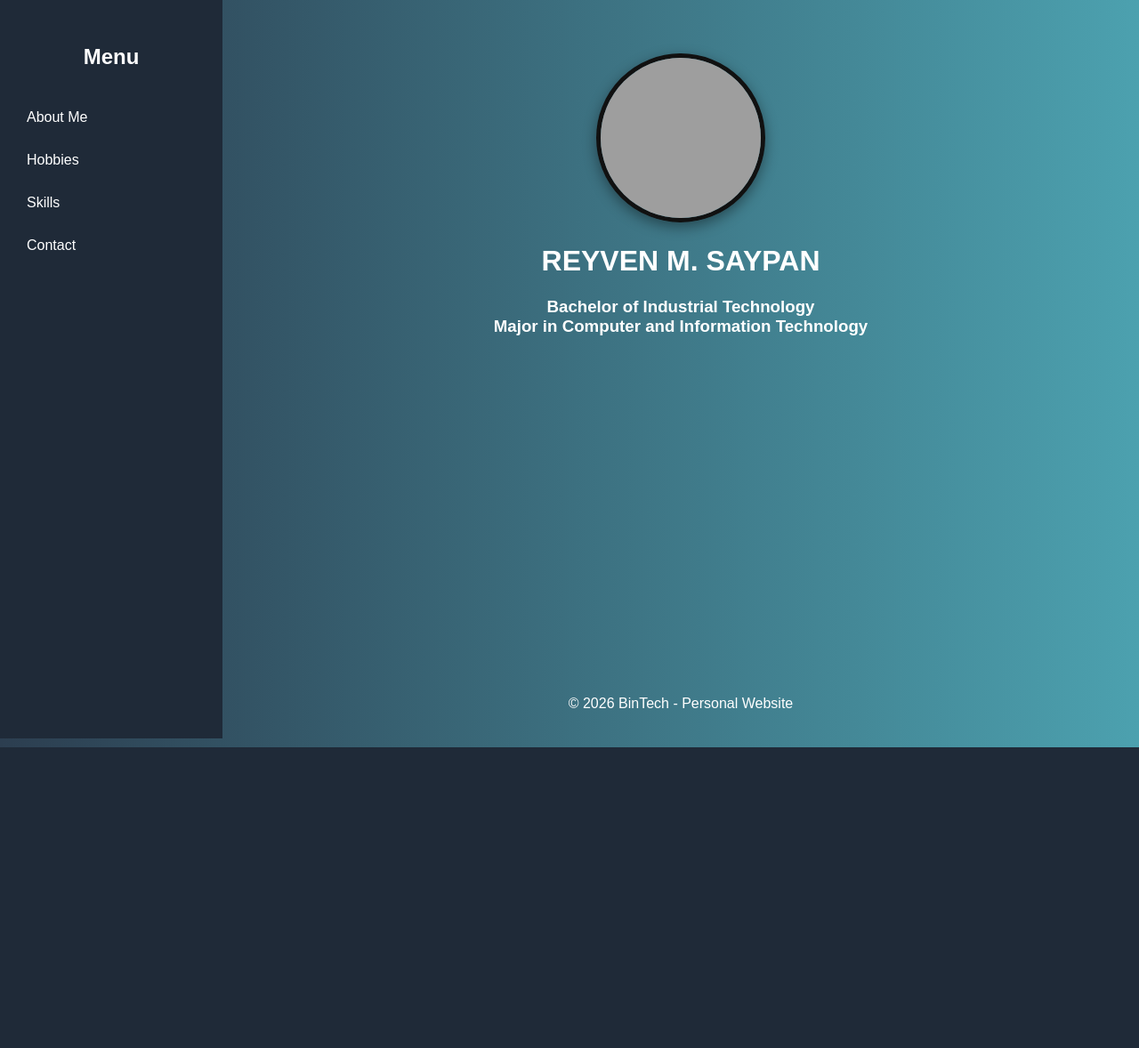
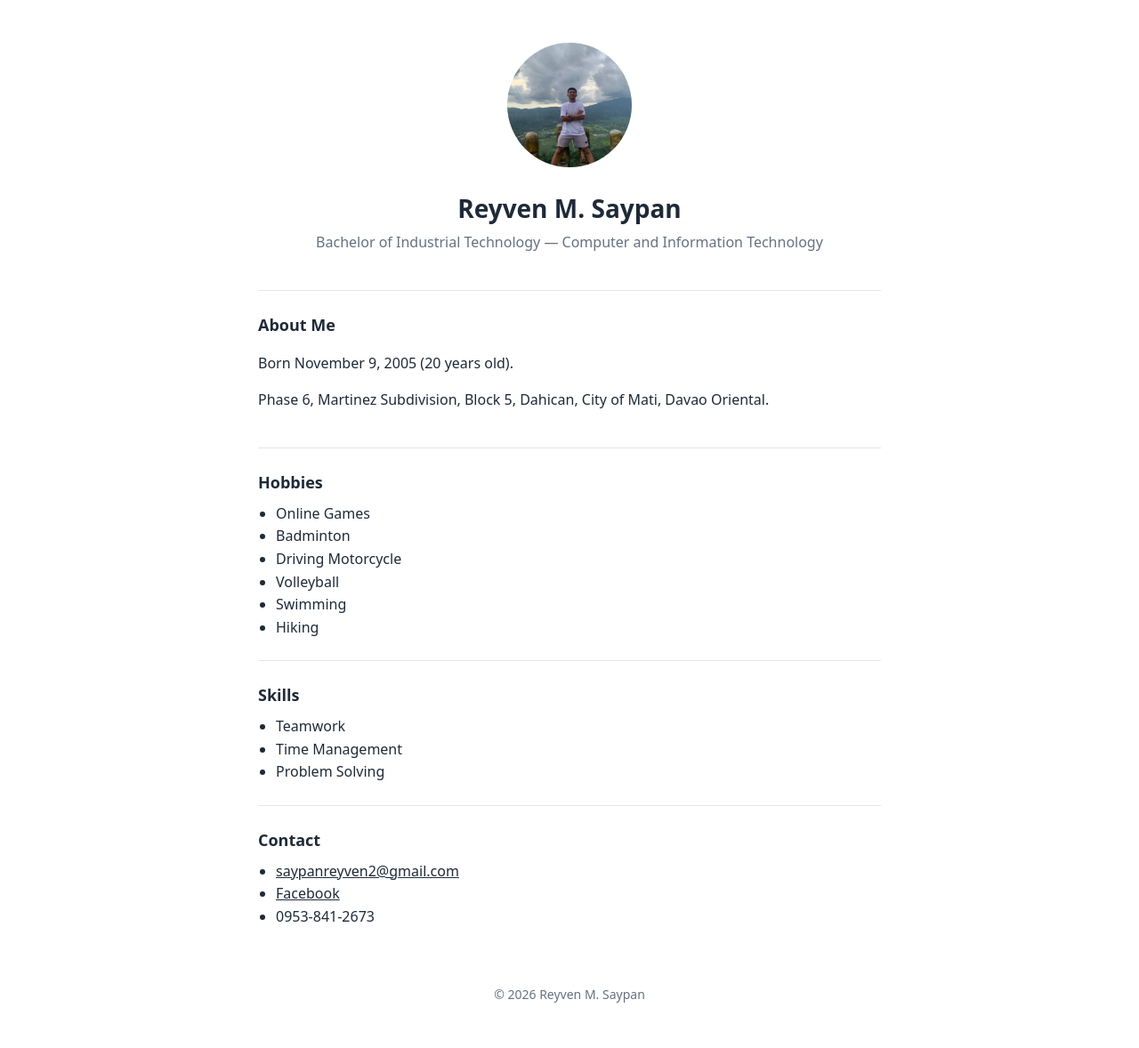
Before and after one commit to Reyvensaypan/reyvensaypan.github.io, a PHP site: page / in a window 1280 px wide. Shown: the whole page at 89% size. Before the commit the page ends 840 px from the top, so only its background shows below. Run offline with PHP 8.4, Linux system fonts and the light colour scheme; grey boxes are pictures that could not be loaded.

Commit message:
Simplify site design to minimal single-page layout
Co-Authored-By: Devin AI <158243242+devin-ai-integration[bot]@users.noreply.github.com>

```diff
--- a/index.html
+++ b/index.html
@@ -3,175 +3,25 @@
 <head>
 <meta charset="UTF-8">
 <meta name="viewport" content="width=device-width, initial-scale=1.0">
-<title>Saypan Website</title>
-
-<style>
-
-/* ===== GLOBAL ===== */
-body {
-    margin: 0;
-    font-family: Arial, sans-serif;
-    background: linear-gradient(to right, #2c3e50, #4ca1af);
-    display: flex;
-    min-height: 100vh;
-}
-
-/* ===== SIDEBAR ===== */
-.sidebar {
-    width: 250px;
-    background: #1f2a38;
-    height: 100vh;
-    padding-top: 30px;
-    position: fixed;
-    left: 0;
-    top: 0;
-    transition: 0.4s;
-}
-
-.sidebar h2 {
-    color: white;
-    text-align: center;
-    margin-bottom: 30px;
-}
-
-.sidebar button {
-    display: block;
-    width: 100%;
-    padding: 15px;
-    background: none;
-    border: none;
-    color: white;
-    text-align: left;
-    padding-left: 30px;
-    font-size: 16px;
-    cursor: pointer;
-    transition: 0.3s;
-}
-
-.sidebar button:hover {
-    background: #4ca1af;
-    padding-left: 40px;
-}
-
-/* ===== MAIN CONTENT ===== */
-.main {
-    margin-left: 250px;
-    padding: 20px;
-    width: 100%;
-    display: flex;
-    flex-direction: column;
-    min-height: 100vh;
-}
-
-
-/* ===== HEADER ===== */
-header {
-    text-align: center;
-    padding: 40px 20px;
-    color: white;
-}
-
-.profile-pic {
-    width: 180px;
-    height: 180px;
-    border-radius: 50%;
-    object-fit: cover;
-    border: 5px solid #111;
-    box-shadow: 0 5px 15px rgba(0,0,0,0.4);
-    animation: fadeIn 1s ease-in-out;
-}
-
-/* ===== SECTIONS ===== */
-section {
-    display: none;
-    background: white;
-    padding: 30px;
-    margin: 20px auto;
-    border-radius: 12px;
-    max-width: 900px;
-    box-shadow: 0 5px 15px rgba(0,0,0,0.3);
-    animation: fadeIn 0.5s ease-in-out;
-}
-
-h2 {
-    text-align: center;
-    color: #1f2a38;
-}
-
-/* ===== FOOTER ===== */
-.footer {
-    text-align: center;
-    padding: 20px;
-    color: white;
-    margin-top: auto;
-}
-
-/* ===== ANIMATION ===== */
-@keyframes fadeIn {
-    from {opacity: 0; transform: translateY(10px);}
-    to {opacity: 1; transform: translateY(0);}
-}
-
-/* ===== RESPONSIVE ===== */
-@media (max-width: 768px) {
-    body {
-        flex-direction: column;
-    }
-
-    .sidebar {
-        position: relative;
-        width: 100%;
-        height: auto;
-        display: flex;
-        justify-content: space-around;
-    }
-
-    .sidebar button {
-        text-align: center;
-        padding-left: 0;
-    }
-
-    .main {
-        margin-left: 0;
-    }
-}
-
-</style>
+<title>Reyven M. Saypan</title>
+<link rel="stylesheet" href="style.css">
 </head>
-
 <body>
 
-<!-- SIDEBAR -->
-<div class="sidebar">
-    <h2>Menu</h2>
-    <button onclick="showSection('about')">About Me</button>
-    <button onclick="showSection('hobbies')">Hobbies</button>
-    <button onclick="showSection('skills')">Skills</button>
-    <button onclick="showSection('contact')">Contact</button>
-</div>
-
-<!-- MAIN CONTENT -->
-<div class="main">
-
 <header>
-    <img src="images/saypan.jfif" alt="Reyven Saypan" class="profile-pic">
-    <h1>REYVEN M. SAYPAN</h1>
-    <h3>Bachelor of Industrial Technology<br>
-    Major in Computer and Information Technology</h3>
+    <img src="reyvensaypan.jpg" alt="Reyven M. Saypan" class="photo">
+    <h1>Reyven M. Saypan</h1>
+    <p>Bachelor of Industrial Technology — Computer and Information Technology</p>
 </header>
 
-<!-- ABOUT -->
-<section id="about">
+<main>
+    <section>
         <h2>About Me</h2>
-    <p><strong>Name:</strong> Reyven M. Saypan</p>
-    <p><strong>Birth Date:</strong> November 9, 2005</p>
-    <p><strong>Age:</strong> 20 years old</p>
-    <p><strong>Address:</strong> Phase 6, Martinez Subdivision, Block 5, Dahican, City of Mati, Davao Oriental</p>
-    <p><strong>Course:</strong> Bachelor of Industrial Technology – Major in Computer and Information Technology</p>
+        <p>Born November 9, 2005 (20 years old).</p>
+        <p>Phase 6, Martinez Subdivision, Block 5, Dahican, City of Mati, Davao Oriental.</p>
     </section>
 
-<!-- HOBBIES -->
-<section id="hobbies">
+    <section>
         <h2>Hobbies</h2>
         <ul>
             <li>Online Games</li>
@@ -183,8 +33,7 @@ h2 {
         </ul>
     </section>
 
-<!-- SKILLS -->
-<section id="skills">
+    <section>
         <h2>Skills</h2>
         <ul>
             <li>Teamwork</li>
@@ -193,36 +42,17 @@ h2 {
         </ul>
     </section>
 
-<!-- CONTACT -->
-<section id="contact">
+    <section>
         <h2>Contact</h2>
-    <p>
-        Email: saypanreyven2@gmail.com <br>
-        Facebook:
-        <a href="https://www.facebook.com/reyven.m.saypan" target="_blank">
-        Reyven M. Saypan</a><br>
-        Phone: 0953-841-2673
-    </p>
+        <ul>
+            <li><a href="mailto:saypanreyven2@gmail.com">saypanreyven2@gmail.com</a></li>
+            <li><a href="https://www.facebook.com/reyven.m.saypan">Facebook</a></li>
+            <li>0953-841-2673</li>
+        </ul>
     </section>
+</main>
 
-<div class="footer">
-    © 2026 BinTech - Personal Website
-</div>
-
-</div>
-
-<!-- JAVASCRIPT -->
-<script>
-function showSection(sectionId) {
-    var sections = document.querySelectorAll("section");
-
-    sections.forEach(function(section) {
-        section.style.display = "none";
-    });
-
-    document.getElementById(sectionId).style.display = "block";
-}
-</script>
+<footer>© 2026 Reyven M. Saypan</footer>
 
 </body>
 </html>
--- a/style.css
+++ b/style.css
@@ -1,128 +1,63 @@
-/* ===== GLOBAL ===== */
-body {
-    margin: 0;
-    font-family: Arial, sans-serif;
-    background: linear-gradient(to right, #2c3e50, #4ca1af);
-    display: flex;
-    min-height: 100vh;
+:root {
+    --text: #1f2a38;
+    --muted: #667180;
+    --line: #e2e6ea;
 }
 
-/* ===== SIDEBAR ===== */
-.sidebar {
-    width: 250px;
-    background: #1f2a38;
-    height: 100vh;
-    padding-top: 30px;
-    position: fixed;
-    left: 0;
-    top: 0;
-    transition: 0.4s;
+body {
+    margin: 0 auto;
+    padding: 48px 20px;
+    max-width: 700px;
+    font-family: system-ui, Arial, sans-serif;
+    line-height: 1.6;
+    color: var(--text);
+    background: #fff;
 }
 
-.sidebar h2 {
-    color: white;
+header {
     text-align: center;
-    margin-bottom: 30px;
+    margin-bottom: 40px;
 }
 
-.sidebar button {
-    display: block;
-    width: 100%;
-    padding: 15px;
-    background: none;
-    border: none;
-    color: white;
-    text-align: left;
-    padding-left: 30px;
-    font-size: 16px;
-    cursor: pointer;
-    transition: 0.3s;
+.photo {
+    width: 140px;
+    height: 140px;
+    border-radius: 50%;
+    object-fit: cover;
 }
 
-.sidebar button:hover {
-    background: #4ca1af;
-    padding-left: 40px;
+h1 {
+    margin: 16px 0 4px;
+    font-size: 28px;
 }
 
-/* ===== MAIN CONTENT ===== */
-.main {
-    margin-left: 250px;
-    padding: 20px;
-    width: 100%;
-    display: flex;
-    flex-direction: column;
-    min-height: 100vh;
-}
-
-
-/* ===== HEADER ===== */
-header {
-    text-align: center;
-    padding: 40px 20px;
-    color: white;
-}
-
-.profile-pic {
-    width: 180px;
-    height: 180px;
-    border-radius: 50%;
-    object-fit: cover;
-    border: 5px solid #111;
-    box-shadow: 0 5px 15px rgba(0,0,0,0.4);
-    animation: fadeIn 1s ease-in-out;
-}
-
-/* ===== SECTIONS ===== */
-section {
-    display: none;
-    background: white;
-    padding: 30px;
-    margin: 20px auto;
-    border-radius: 12px;
-    max-width: 900px;
-    box-shadow: 0 5px 15px rgba(0,0,0,0.3);
-    animation: fadeIn 0.5s ease-in-out;
+header p {
+    margin: 0;
+    color: var(--muted);
 }
 
 h2 {
-    text-align: center;
-    color: #1f2a38;
+    margin: 0 0 8px;
+    font-size: 18px;
 }
 
-/* ===== FOOTER ===== */
-.footer {
-    text-align: center;
-    padding: 20px;
-    color: white;
-    margin-top: auto;
+section {
+    padding: 24px 0;
+    border-top: 1px solid var(--line);
 }
 
-/* ===== ANIMATION ===== */
-@keyframes fadeIn {
-    from {opacity: 0; transform: translateY(10px);}
-    to {opacity: 1; transform: translateY(0);}
+ul {
+    margin: 0;
+    padding-left: 20px;
 }
 
-/* ===== RESPONSIVE ===== */
-@media (max-width: 768px) {
-    body {
-        flex-direction: column;
-    }
+a {
+    color: inherit;
+}
 
-    .sidebar {
-        position: relative;
-        width: 100%;
-        height: auto;
-        display: flex;
-        justify-content: space-around;
-    }
-
-    .sidebar button {
-        text-align: center;
-        padding-left: 0;
-    }
-
-    .main {
-        margin-left: 0;
-    }
+footer {
+    margin-top: 40px;
+    text-align: center;
+    color: var(--muted);
+    font-size: 14px;
 }
```
Lines whose indentation alone changed are shown as unchanged.
